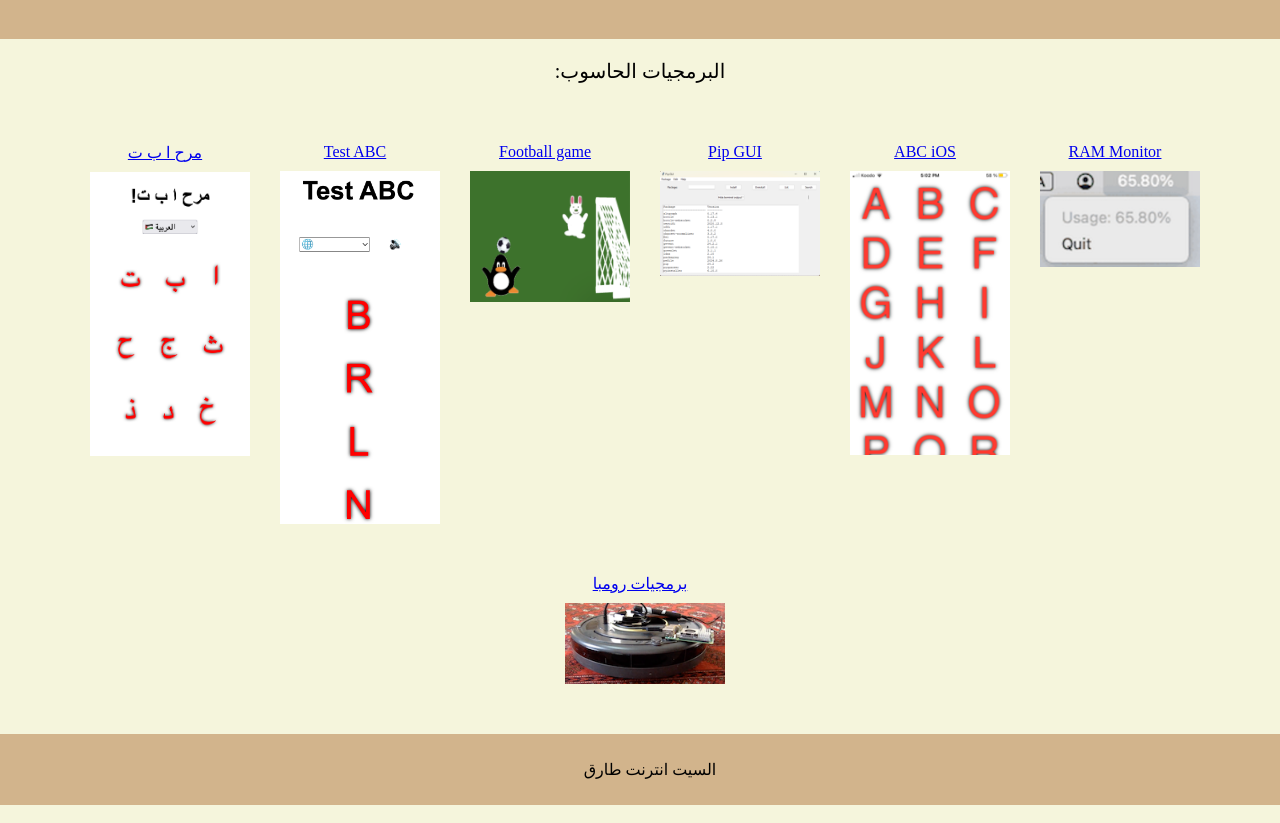
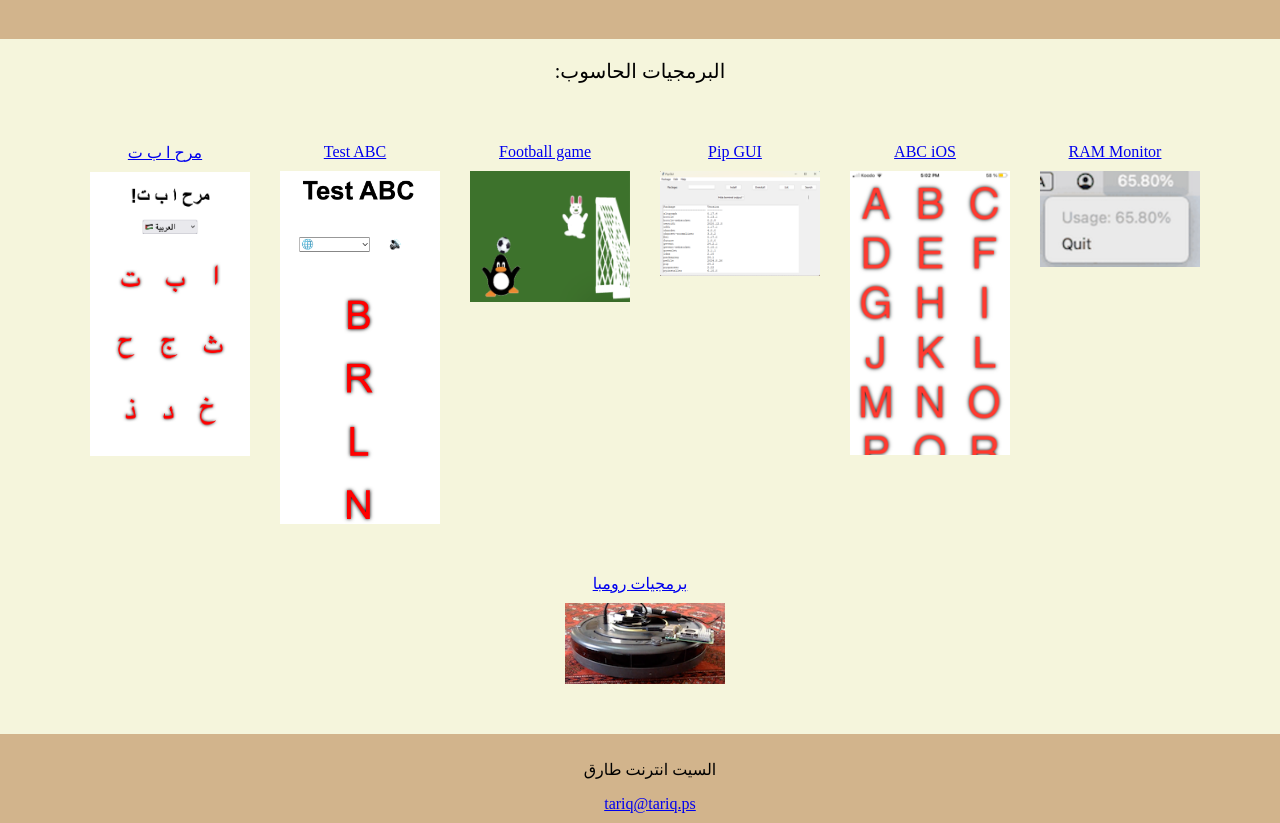
Before and after one commit to tariq-c-dev/tariq-c-dev.github.io, a plain HTML site: page index.html in a window 1280 px wide. Shown: the part 117-940 px from the top of the page. Drawn offline with Linux system fonts and the light colour scheme.

Commit message:
Ajout de mon courriel électronique

```diff
--- a/index.html
+++ b/index.html
@@ -148,6 +148,7 @@
 
 <footer>
     <p>السيت انترنت طارق</p>
+    <a href="mailto:tariq@tariq.ps">tariq@tariq.ps</a>
 </footer>
 
 </body>
```
